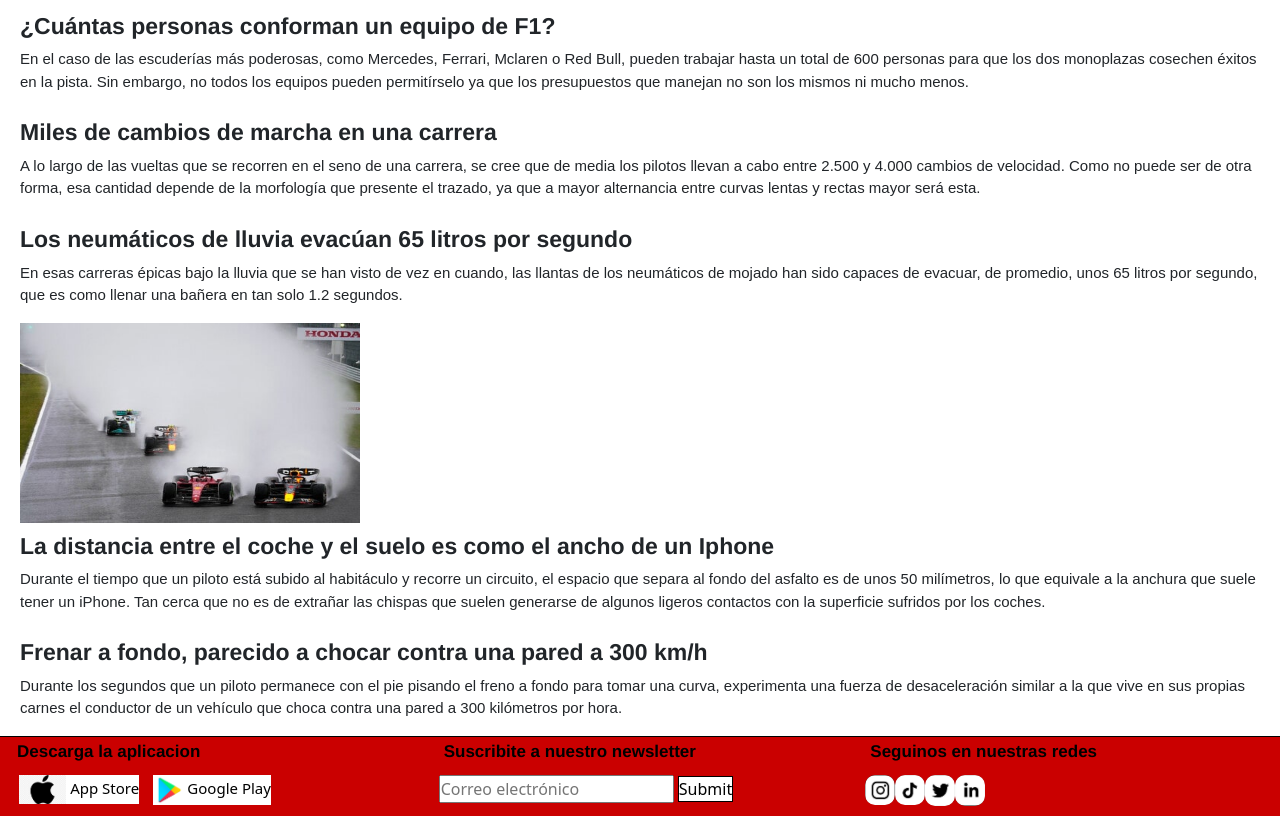
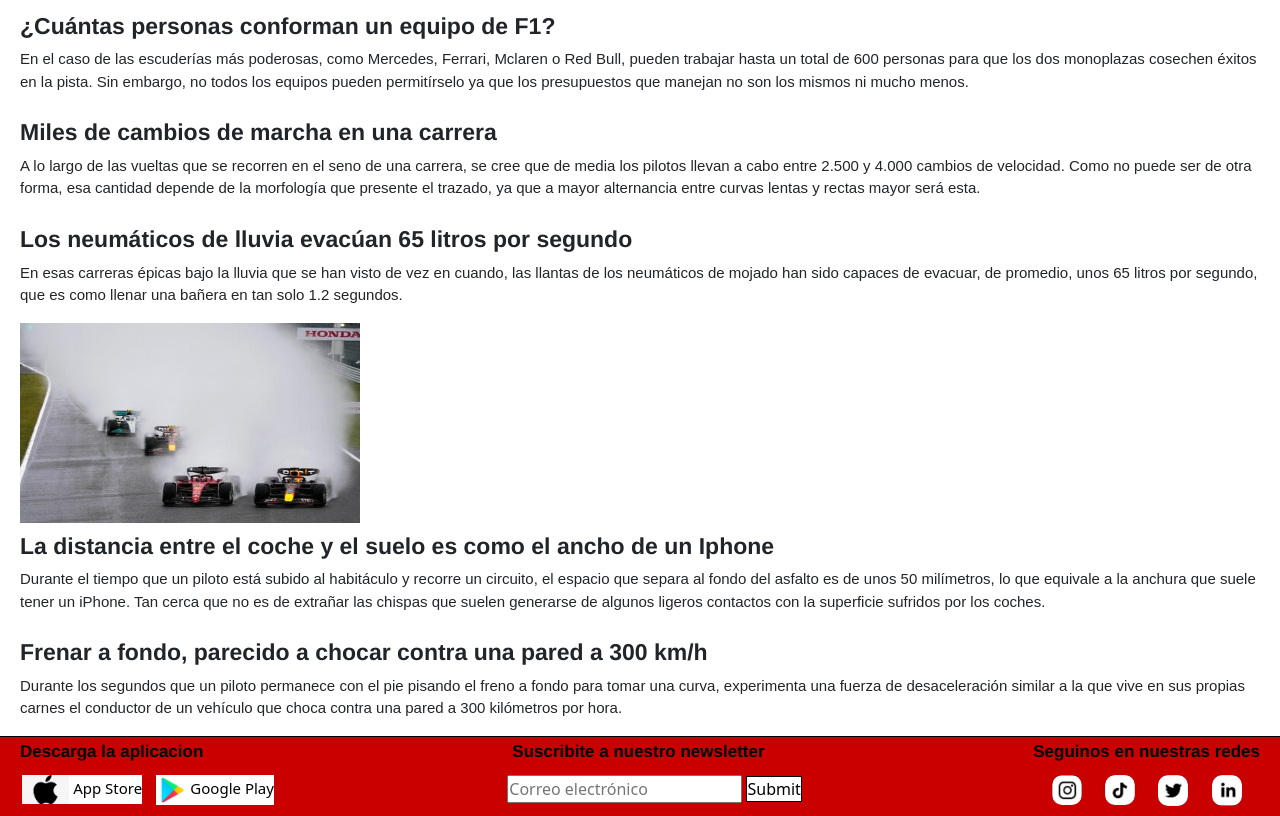
Before and after one commit to belengrassi/preentrega3, a plain HTML site: page index.html in a window 1280 px wide. Shown: the part 5984-6800 px from the top of the page. Drawn offline with nearby package versions, Linux system fonts and the light colour scheme.

Commit message:
cambié el footer

```diff
--- a/index.html
+++ b/index.html
@@ -606,29 +606,29 @@
 
     <!-- FOOTER -->
     <footer class="padre-flex">
-        <div class="container-fluid">
-            <div class="row" id="footer">
-                <div id="descargaApp">
-                    <h4 id="tituloDescargaApp">Descarga la aplicacion</h4>
+        <div class="divsFooter">
+            <div class="descargaAplicacion">
+                <h4 class="descarga" id="tituloDescargaApp">Descarga la aplicacion</h4>
                 <ul class="nav list-unstyled d-flex" id="botonesAplicacion">
                     <li>
-                            <button>
+                        <button class="aplicacion">
                             <img class="apple" src="img/appstore.jpg" alt="AppStore">
-                                <a href="https://www.apple.com/la/app-store/">App Store</a>
+                            <a class="textoAplicacion" href="https://www.apple.com/la/app-store/">App Store</a>
                         </button>
                     </li>
                     <li>
-                            <button>
+                        <button class="aplicacion">
                             <img class="google" src="img/googleplay.png" alt="GooglePlay">
-                                <a href="https://play.google.com/store/games?hl=es_AR&gl=US&pli=1">Google Play</a>
+                            <a class="textoAplicacion"
+                                href="https://play.google.com/store/games?hl=es_AR&gl=US&pli=1">Google Play</a>
                         </button>
                     </li>
                 </ul>
             </div>
 
-                <div>
+            <div class="formulario">
                 <form>
-                        <h4 id="tituloFormulario">Suscribite a nuestro newsletter</h4>
+                    <h4 class="correo" id="tituloFormulario">Suscribite a nuestro newsletter</h4>
                     <div id="formularioEmail">
                         <label for="correoelectronico" class="oculto">Correo electrónico</label>
                         <input type="email" placeholder="Correo electrónico" id="correoelectronico">
@@ -637,15 +637,14 @@
                 </form>
             </div>
 
-                <div class="redes">
-                    <h4 id="seguinosRedes">Seguinos en nuestras redes</h4>
-                    <ul class="nav list-unstyled d-flex" id="rrss">
+            <div>
+                <h4 class="nuestrasRedes" id="seguinosRedes">Seguinos en nuestras redes</h4>
+                <ul class="nav list-unstyled d-flex redes" id="rrss">
                     <li><img class="redesSociales" src="img/logoig.jpg" alt="Instagram"></li>
                     <li><img class="redesSociales" src="img/logotiktok.jpg" alt="TikTok"></li>
                     <li><img class="redesSociales" src="img/logotwitter.jpg" alt="Twitter"></li>
                     <li><img class="redesSociales" src="img/logolinkedin.jpg" alt="Linkedin"></li>
                 </ul>
-                </div>
             </div>
         </div>
     </footer>
--- a/scss/_footer.scss
+++ b/scss/_footer.scss
@@ -22,6 +22,13 @@ footer {
             color: black;
             font-size: 15px;
         }
+    }
+
+    .divsFooter {
+        display: flex;
+        flex-wrap: wrap;
+        justify-content: space-between;
+        padding: 0 15px 10px 15px;
     }
 }
 
@@ -56,3 +63,8 @@ footer {
     background-color: white;
     border: 0.75px solid black;
 }
+
+.redes {
+    display: flex;
+    justify-content: space-evenly;
+}
```
Also changed, not shown: html/historia.html (+5 -7 lines), html/temporada2023.html (+5 -7 lines), html/temporada2024.html (+5 -7 lines), html/tienda.html (+45 -27 lines), css/estilo.css, 1 other file. Lines whose indentation alone changed are shown as unchanged.
